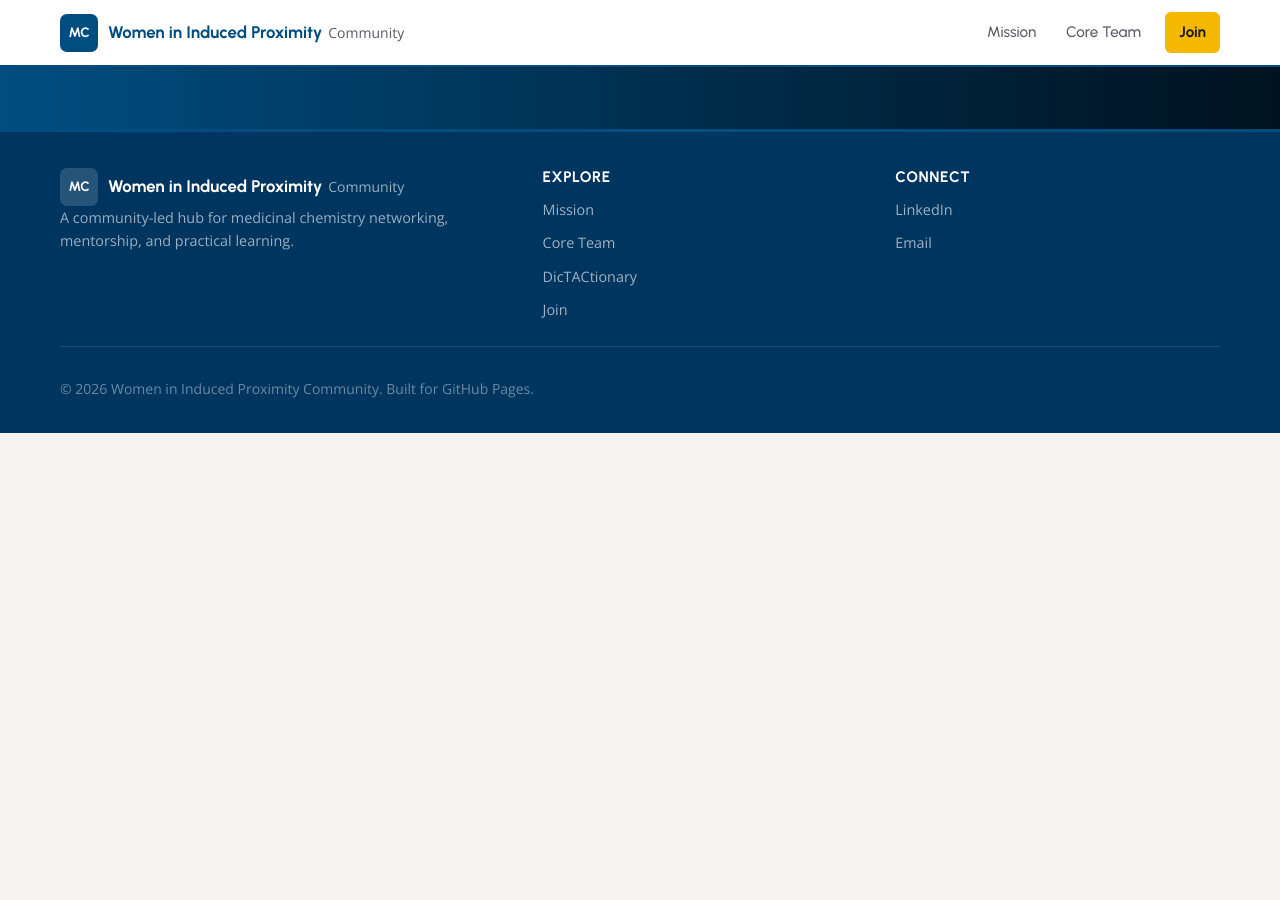
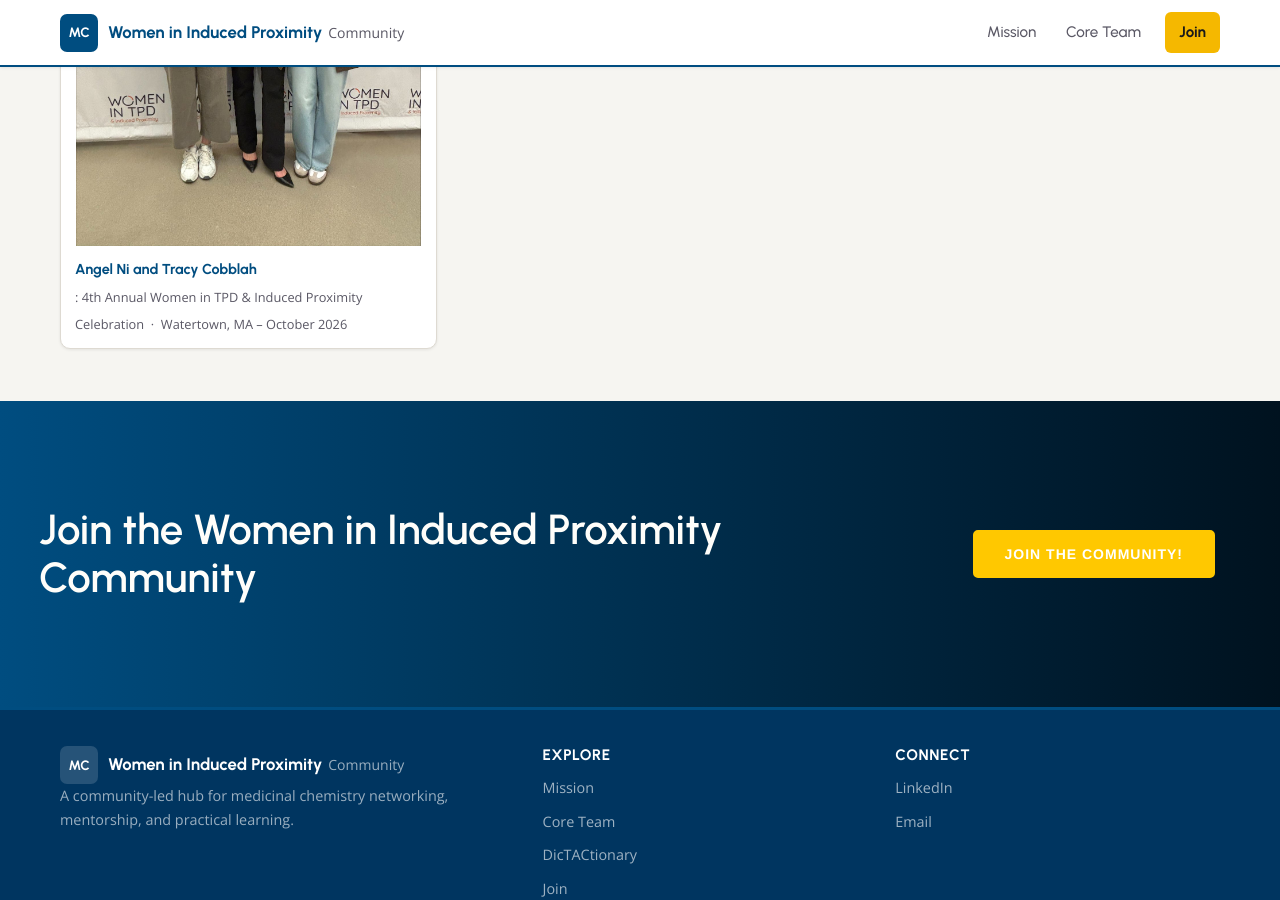
Before and after one commit to Women-in-TPD-Induced-Proximity/Women-in-TPD-Induced-Proximity.github.io, a Jekyll site: the page built from scholarship.html, in a window 1280 px wide and 900 px high, scrolled down 3607 px. Built offline with Jekyll 4.4.1, drawn with Linux system fonts in a browser that asks for light colours; before the commit the page ends 4040 px from its top, so only the background shows below that.

Commit message:
Add scholarship photo: Angel Ni and Tracy Cobblah (2026)
Via the admin portal, by Charu Chaudhry.

```diff
--- a/_data/scholarship.yml
+++ b/_data/scholarship.yml
@@ -98,3 +98,8 @@
     photo: grc-group-2026.png
     alt: Ines Forrest, Sofia Srdanovic, Angel Ni, and Meredith Nix at the GRC Induced Proximity Modalities and Therapeutics Conference, Lewiston ME, 2026
     wide: true
+  - person: Angel Ni and Tracy Cobblah
+    event: ':  4th Annual Women in TPD & Induced Proximity Celebration'
+    location: Watertown, MA – October 2026
+    alt: 2026 Scholarship winners Angel Ni and Tracy Cobblah
+    photo: angel-ni-and-tracy-cobblah-2026.jpg
```
Also changed, not shown: assets/images/scholarship/angel-ni-and-tracy-cobblah-2026.jpg (added).
